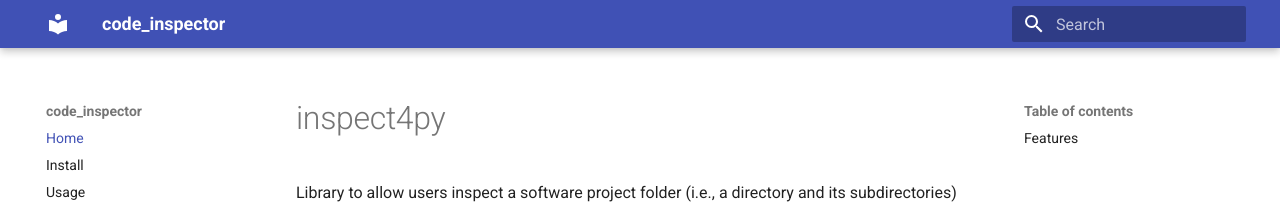
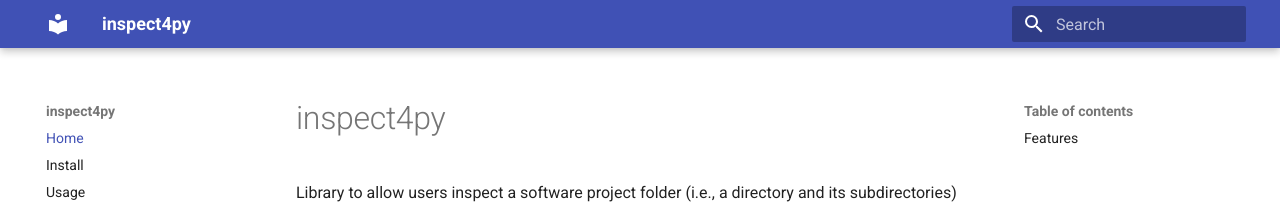
Before and after one commit to SoftwareUnderstanding/inspect4py, an MkDocs documentation site: the page built from docs/index.md, in a window 1280 px wide. Shown: the top 208 px of the page. Built offline with MkDocs 1.6.1 and Material for MkDocs 9.7.7, drawn with Linux system fonts in a browser that asks for light colours.

Commit message:
Fix mkdocs page name

```diff
--- a/mkdocs.yml
+++ b/mkdocs.yml
@@ -1,4 +1,4 @@
-site_name: code_inspector
+site_name: inspect4py
 nav:
   - Home: index.md
   - Install: install.md
```
